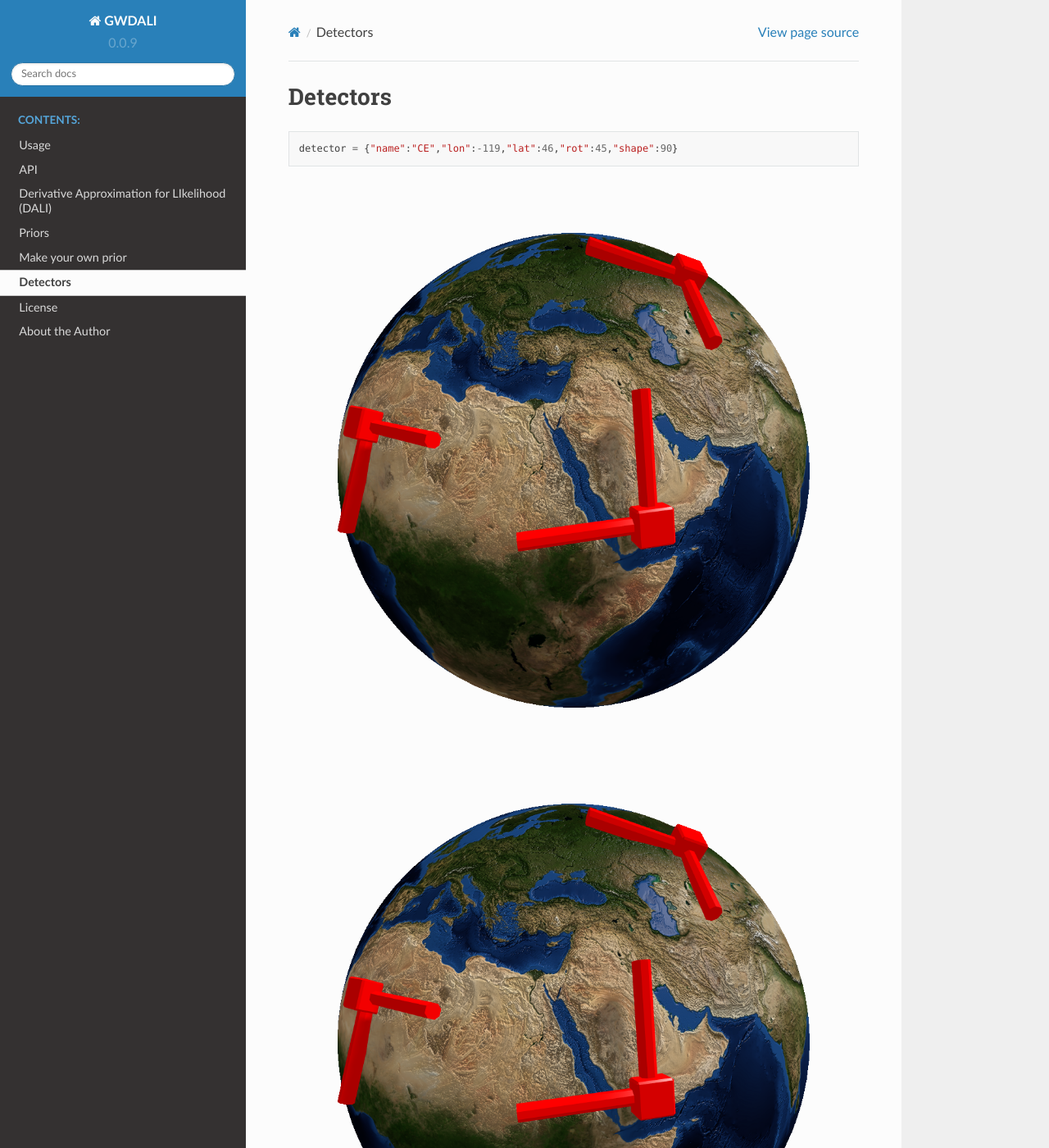
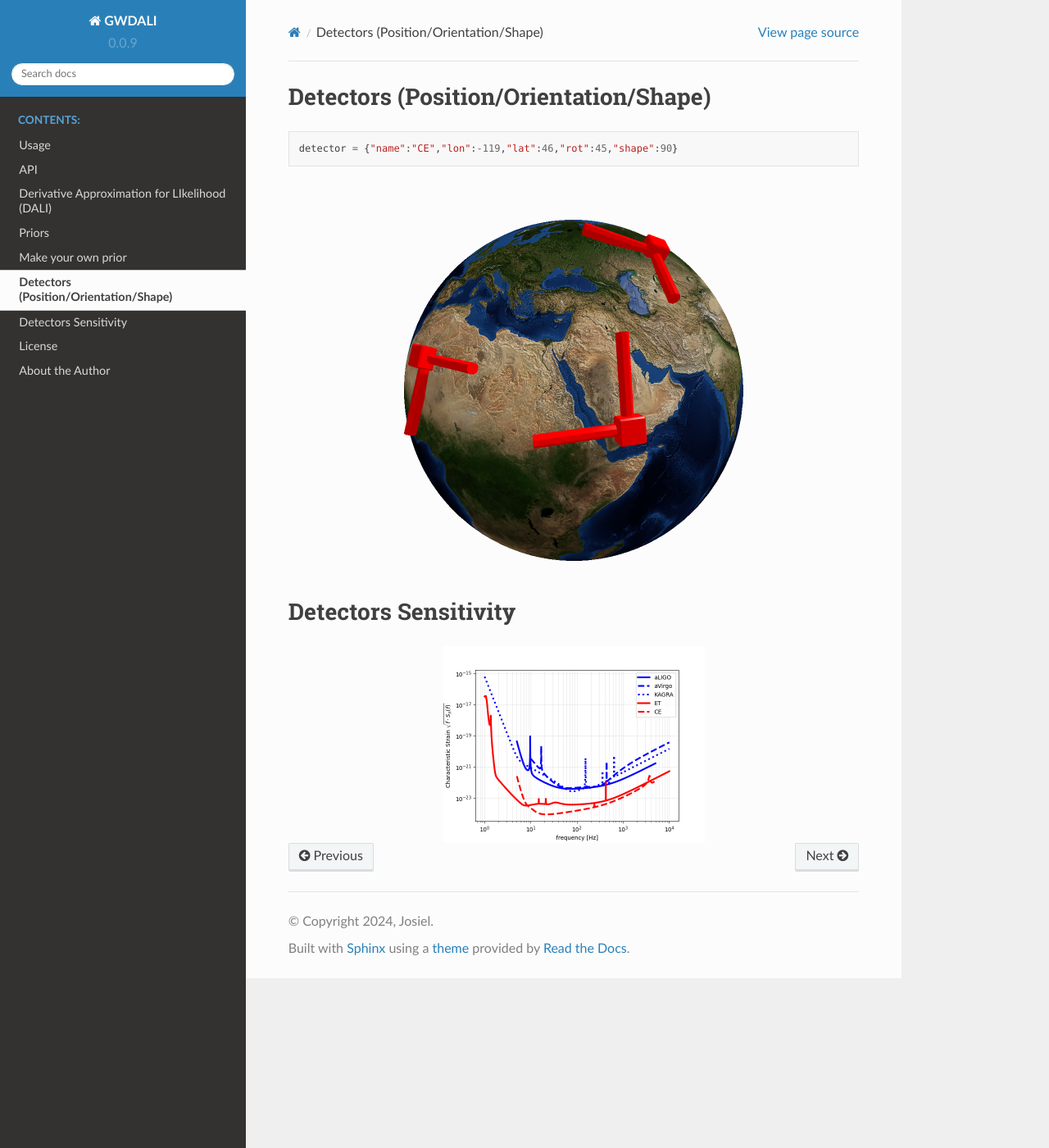
Before and after one commit to jmsdsouzaPhD/GWDALI, a Sphinx documentation site: the page built from docs/source/detectors.rst, in a window 1280 px wide and 1400 px high. Shown: the whole window at 82% size. Built offline with Sphinx 7.4.7 and the Read the Docs theme 2.0.0, drawn with Linux system fonts in a browser that asks for light colours; some of the changed text lies outside the part shown.

Commit message:
updating Read The Docs

```diff
--- a/docs/source/conf.py
+++ b/docs/source/conf.py
@@ -3,7 +3,7 @@
 # -- Project information
 
 project = 'GWDALI'
-copyright = '2023, Josiel'
+copyright = '2024, Josiel'
 author = 'Josiel Mendonça Soares de Souza'
 
 release = '0.0'
--- a/docs/source/detectors.rst
+++ b/docs/source/detectors.rst
@@ -1,5 +1,5 @@
 =================================
-Detectors
+Detectors (Position/Orientation/Shape)
 =================================
 
 .. code:: python
@@ -9,7 +9,13 @@ Detectors
 .. figure:: ./Coords.png
    :alt: detectors
    :align: center
+   :scale: 50%
 
-.. figure:: ./Coords.png
+=================================
+Detectors Sensitivity
+=================================
+
+.. figure:: ./Sensitivity.png
    :alt: sensitivity
    :align: center
+   :scale: 50%
```
